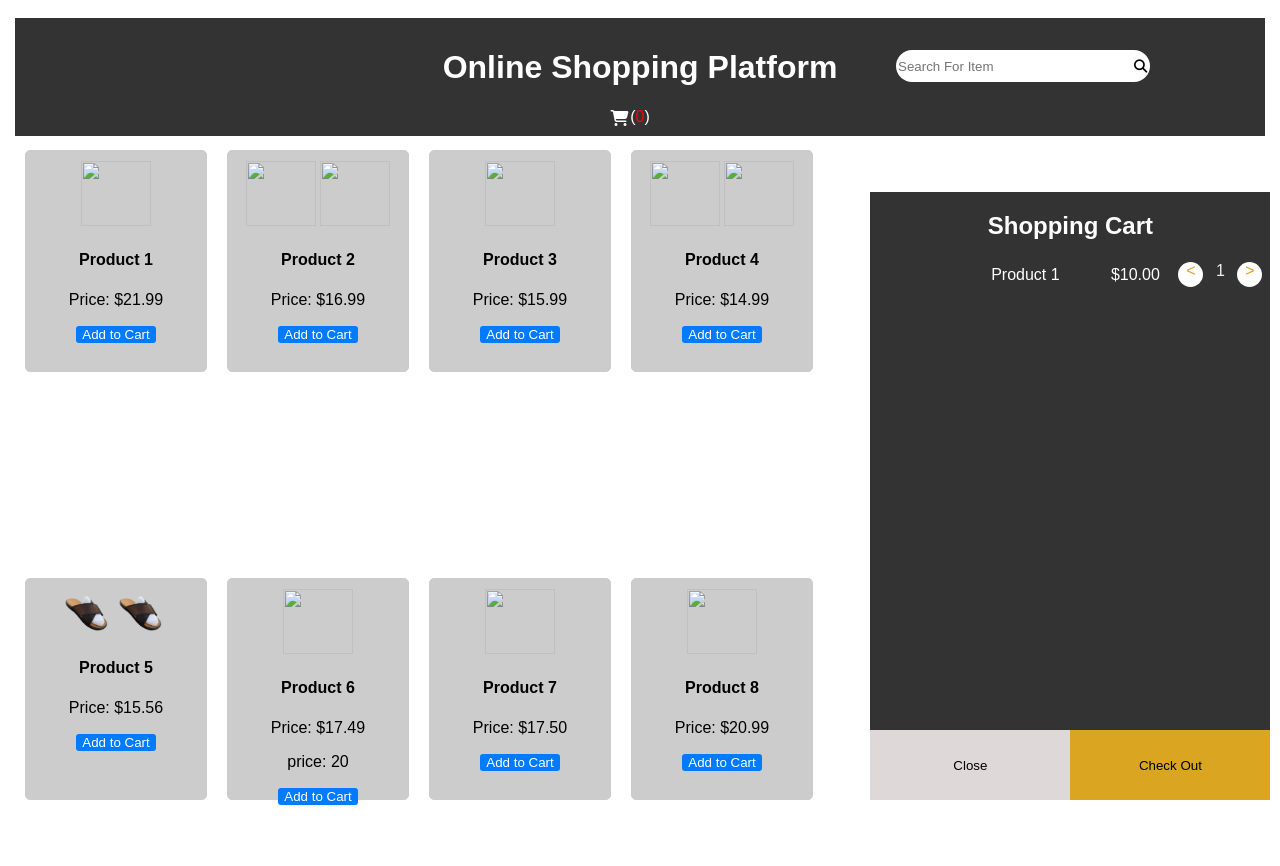
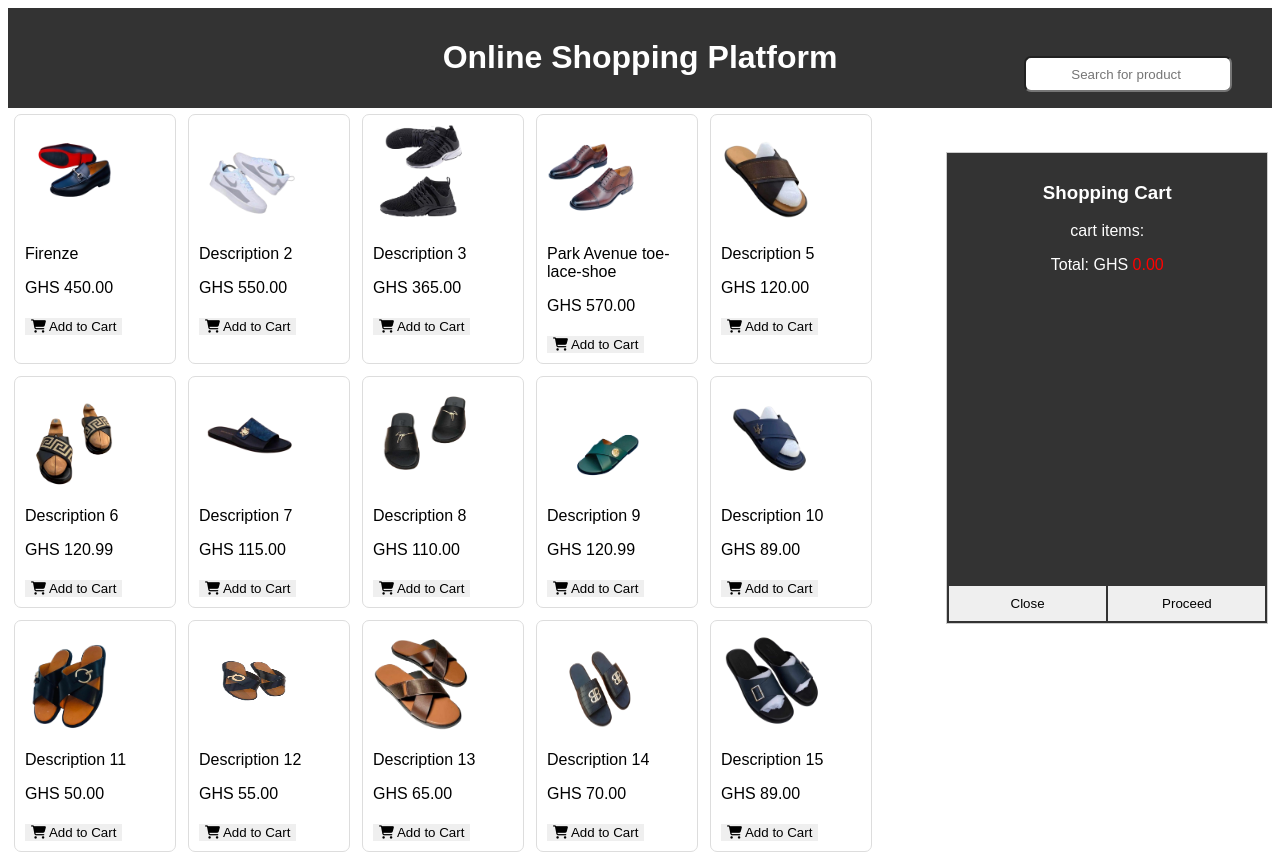
Before and after one commit to joemens25/Online-shopping-platform, a plain HTML site: page cart.html in a window 1280 px wide. Before the commit the page ends 810 px from the top, so only its background shows below. Drawn offline with Linux system fonts and the light colour scheme.

Commit message:
initial commit

```diff
--- a/cart.html
+++ b/cart.html
@@ -1,118 +1,143 @@
+
+
 <!DOCTYPE html>
 <html lang="en">
 <head>
   <meta charset="UTF-8">
   <meta name="viewport" content="width=device-width, initial-scale=1.0">
-    <title>document</title>
+  <title>Online Shopping Platform</title>
 <link rel="stylesheet" href="shoping_cart.css">
 <link rel="stylesheet" href="https://cdnjs.cloudflare.com/ajax/libs/font-awesome/6.7.2/css/all.min.css">
 </head>
-<body class="">
-    <div class="containner">
+<body>
+
     <header>
         <h1>Online Shopping Platform</h1>
-        <nav>
-            <a href="#cart">
-                <div class="cart"><p id="cartIcon"><i class="fa-solid fa-cart-shopping"></i></p> (<span id="cart-count">0</span>)</a> </div>
-        </nav>
     </header>
-    <div class="search">
-        <input class="searchItem" type="text" id="searchBar" placeholder="Search For Item">
-        <button class="btn" id="searchButton"><i class="fa-solid fa-magnifying-glass"></i></button>
-    </div>
-    <main>
-        <div id="productList">
-
-            <div class="products-name">
-            <div class="product1" id="cartItems">
-                <img src="HTML_BIGINNER/CART-PROJECT/shoe4.png"alt="" class="image1">
-                <h4>Product 1</h4>
-                <p>Price: $21.99</p>
-                <button class="add-to-cart">Add to Cart</button>
+    <div class="containner">
+  <div class="product">
+    <img class="image" src="shoe1.png" alt="">
+    <p>Firenze</p>
+    <p>GHS 450.00</p>
+    <button onclick="addToCart('Firenze', 450)"><i class="fa-solid fa-cart-shopping"></i>  Add to Cart</button>
   </div>
 
-            <div class="product2" id="2">
-                <img src="HTML_BIGINNER/CART-PROJECT/slippers5.png" class="image1">
-                <img src="HTML_BIGINNER/CART-PROJECT/slippers5.png" class="image1">
-                <h4>Product 2</h4>
-                <p>Price: $16.99</p>
-                <button class="add-to-cart">Add to Cart</button>
+  <div class="product">
+
+    <img class="image" src="shoe2.png" alt="">
+    <p>Description 2</p>
+    <p>GHS 550.00</p>
+    <button onclick="addToCart('Product 2', 550)"><i class="fa-solid fa-cart-shopping"></i>  Add to Cart</button>
   </div>
 
-            <div class="product2" id="2">
-                <img src="HTML_BIGINNER/CART-PROJECT/slippers4.png" class="image1">
-                <h4>Product 3</h4>
-                <p>Price: $15.99</p>
-                <button class="add-to-cart">Add to Cart</button>
+  <div class="product">
+    <img class="image" src="shoe3.png" alt="">
+    <p>Description 3</p>
+    <p>GHS 365.00</p>
+    <button onclick="addToCart('Product 3', 365)"><i class="fa-solid fa-cart-shopping"></i>  Add to Cart</button>
   </div>
 
-            <div class="product2" id="2">
-                <img src="HTML_BIGINNER/CART-PROJECT/slippers3.png" class="image1">
-                <img src="HTML_BIGINNER/CART-PROJECT/slippers3.png" class="image1">
-                <h4>Product 4</h4>
-                <p>Price: $14.99</p>
-                <button class="add-to-cart">Add to Cart</button>
+  <div class="product">
+    <img class="image" src="shoe4.png" alt="">
+    <p>Park Avenue toe-lace-shoe</p>
+    <p>GHS 570.00</p>
+    <button onclick="addToCart('Park Avenue toe-lace-shoe', 570)"><i class="fa-solid fa-cart-shopping"></i>  Add to Cart</button>
+  </div>
+
+  <div class="product">
+    <img class="image" src="slippers.png" alt="">
+    <p>Description 5</p>
+    <p>GHS 120.00</p>
+    <button onclick="addToCart('Product 5', 120)"><i class="fa-solid fa-cart-shopping"></i>  Add to Cart</button>
   </div>
 </div>
 
-            <div class="products-name2">
-                <div class="product1" data-id="1">
-                    <img src="slippers.png" class="image5">
-                    <img src="slippers.png" class="image5">
-
-                    <h4>Product 5</h4>
-                    <p>Price: $15.56</p>
-                    <button class="add-to-cart">Add to Cart</button>
+<div class="containner">
+  <div class="product">
+    <img class="image" src="slippers2.png" alt="">
+    <p>Description 6</p>
+    <p>GHS 120.99</p>
+    <button onclick="addToCart('Product 6', 120.99)"><i class="fa-solid fa-cart-shopping"></i>  Add to Cart</button>
   </div>
 
-                <div class="product2" data-id="2">
-                    <img src="HTML_BIGINNER/CART-PROJECT/shoe2.png" class="image1">
-                    <h4>Product 6</h4>
-                    <p>Price: $17.49</p>
-                    <p>price: 20</p>
-                    <button class="add-to-cart">Add to Cart</button>
+  <div class="product">
+    <img class="image" src="slippers3.png" alt="">
+    <p>Description 7</p>
+    <p>GHS 115.00</p>
+    <button onclick="addToCart('Product 7', 115)"><i class="fa-solid fa-cart-shopping"></i>  Add to Cart</button>
   </div>
 
-                <div class="product2" data-id="2">
-                    <img src="HTML_BIGINNER/CART-PROJECT/shoe3.png" class="image1">
-                    <h4>Product 7</h4>
-                    <p>Price: $17.50</p>
-                    <button class="add-to-cart">Add to Cart</button>
+  <div class="product">
+    <img class="image" src="slippers4.png" alt="">
+    <p>Description 8</p>
+    <p>GHS 110.00</p>
+    <button onclick="addToCart('Product 8', 110)"><i class="fa-solid fa-cart-shopping"></i>  Add to Cart</button>
   </div>
 
-                <div class="product2" data-id="2">
-                    <img src="shoe1.png" class="image1">
-                    <h4>Product 8</h4>
-                    <p>Price: $20.99</p>
-                    <button class="add-to-cart">Add to Cart</button>
+  <div class="product">
+    <img class="image" src="slippers5.png" alt="">
+    <p>Description 9</p>
+    <p>GHS 120.99</p>
+    <button onclick="addToCart('Product 9', 129)"><i class="fa-solid fa-cart-shopping"></i>  Add to Cart</button>
+  </div>
+
+  <div class="product">
+    <img class="image" src="slippers6.png" alt="">
+    <p>Description 10</p>
+    <p>GHS 89.00</p>
+    <button onclick="addToCart('Product 10', 89)"><i class="fa-solid fa-cart-shopping"></i>  Add to Cart</button>
   </div>
 </div>
 
+
+<div class="containner">
+  <div class="product">
+    <img class="image" src="slippers7.png" alt="">
+    <p>Description 11</p>
+    <p>GHS 50.00</p>
+    <button onclick="addToCart('Product 11', 50)"><i class="fa-solid fa-cart-shopping"></i>  Add to Cart</button>
   </div>
-        </main>
-        <div class="shoppingCart">
-            <h2>Shopping Cart</h2>
-            <div class="listCart">
-                <div class="item">
-                    <div class="image">
-                        <img src="HTML_BIGINNER/CART-PROJECT/shoe4.png" alt="">
+
+  <div class="product">
+    <img class="image" src="slippers8.png" alt="">
+    <p>Description 12</p>
+    <p>GHS 55.00</p>
+    <button onclick="addToCart('Product 12', 55)"><i class="fa-solid fa-cart-shopping"></i>  Add to Cart</button>
   </div>
-                    <div class="name"> Product 1</div>
-                    <div class="totalPrice">$10.00</div>
-                    <div class="quantity">
-                        <span class="minus"><</span>
-                        <span>1</span>
-                        <span class="plus">></span>
+
+  <div class="product">
+    <img class="image" src="slippers9.png" alt="">
+    <p>Description 13</p>
+    <p>GHS 65.00</p>
+    <button onclick="addToCart('Product 13', 65)"><i class="fa-solid fa-cart-shopping"></i>  Add to Cart</button>
+  </div>
+
+  <div class="product">
+    <img class="image" src="slippers10.png" alt="">
+    <p>Description 14</p>
+    <p>GHS 70.00</p>
+    <button onclick="addToCart('Product 14', 70)"><i class="fa-solid fa-cart-shopping"></i>  Add to Cart</button>
+  </div>
+
+  <div class="product">
+    <img class="image" src="slippers11.png" alt="">
+    <p>Description 15</p>
+    <p>GHS 89.00</p>
+    <button onclick="addToCart('Product 15', 89)"><i class="fa-solid fa-cart-shopping"></i>  Add to Cart</button>
   </div>
 </div>
-
-            </div>
+  <div class="shoppingCart">
+    <div class="cart">
+      <h3>Shopping Cart</h3>
+      <div id="cart-items">cart items:</div>
+      <p>Total: GHS <span id="cart-total">0.00</span></p>
       <div class="btn">
-                <button class="close">Close</button>
-                <button class="checkOut">Check Out</button>
+        <button id="close" class="close" onclick="clearCart()">Close</button>
+        <button id="checkout" class="checkOut">Proceed</button>
       </div>
     </div>
   </div>
+ <input type="text" class="search" placeholder="Search for product " id="search-bar" onkeyup="searchProducts()">
   <script src="script.js"></script>
 </body>
 </html>
--- a/script.js
+++ b/script.js
@@ -1,5 +1,68 @@
-function showCart() {
-alert("show item");
+ // JavaScript functionality
+ let cart = {};
+//Adding to the cart
+ function addToCart(product, price) {
+   if (cart[product]) {
+     cart[product].quantity += 1;
+   } else {
+     cart[product] = { price, quantity: 1 };
+   }
+   updateCart();
+ }
+ //Deleting item from cart
+ function deleteFromCart(product) {
+   if (cart[product]) {
+     cart[product].quantity -= 1;
+     if (cart[product].quantity === 0) {
+       delete cart[product];
+     }
+   }
+   updateCart();
+ }
+//update cart display/calculating the total cost
+ function updateCart() {
+   const cartItems = document.getElementById("cart-items");
+   const cartTotal = document.getElementById("cart-total");
+
+   cartItems.innerHTML = "";
+   let total = 0;
+
+   for (const product in cart) {
+     const item = cart[product];
+     total += item.price * item.quantity;
+
+     const div = document.createElement("div");
+     div.className = "cart-item";
+     div.innerHTML = `
+       ${product} - GHS ${item.price.toFixed(2)} x ${item.quantity}
+       <button onclick="deleteFromCart('${product}')">delete</button>`;
+     cartItems.appendChild(div);
+   }
+
+   cartTotal.textContent = total.toFixed(2);
+ }
+
+  //Clear cart or close cart button
+ function clearCart() {
+  cart = {};
+  updateCart();
+ }
+
+ // searching for product or item
+ function searchProducts() {
+  const searchTerm = document.getElementById("search-bar").value.toLowerCase();
+  const products = document.querySelectorAll(".product");
+
+  products.forEach(product => {
+    const productName = product.querySelector("p").innerText.toLowerCase();
+    if (productName.includes(searchTerm)) {
+      product.style.display = "block";
+    } else {
+      product.style.display = "none";
+    }
+  });
 }
-const button = document.getElementById("searchButton");
-button.addEventListener("click", showCart);
+
+function openProceedModal() {
+  alert("proceeding to pay for product....");
+}
--- a/shoping_cart.css
+++ b/shoping_cart.css
@@ -1,192 +1,89 @@
 body {
     font-family: Arial, sans-serif;
+  }
 
-}
-.containner{
-    width: 1250px;
-    max-width: 100vw;
-    margin: auto;
-    text-align: center;
-    padding-top: 10px;
-    transition: 5s;
-}
 header {
     background: #333;
     color: #fff;
     padding: 10px ;
     text-align: center;
 }
-nav a {
-    color: #fff;
-    text-decoration: none;
-}
+
 span{
     color: red;
+}
 
-}
-.cart p{
-    position: absolute;
-    left: 47.7%;
-    top: 94px;
-}
-.products-name{
-    display: flex;
+  .cart{
+    border: 1px solid #ccc;
+    padding: 10px;
+    margin-bottom: 0px;
+    width: 300px;
+    height: 450px;
+    background-color: #333;
+    color: #fff;
+    margin-left: 73.3%;
     text-align: center;
     position: absolute;
-    margin-left: 0%;
-    gap: 0px;
-    top: 140px;
+    top: 19%;
 
+  }
+  .btn{
+
+    position: absolute;
+    bottom: 0.4%;
+    left: 45px;
+    margin: 0px;
+
+  }
+  .close{
+    width: 157px;
+    height: 35px;
+    cursor: pointer;
+    margin-left: -55%;
+
+
+  }
+  .checkOut{
+    width: 157px;
+    height: 35px;
+    cursor: pointer;
+    position: absolute;
+    left: 74%;
+
+  }
+  .containner{
+    display: flex;
+    margin: 0px;
+
+  }
+  .product {
+    border: 1px solid #ddd;
+    padding: 10px;
+    margin-bottom: 10px;
+    width: 140px;
+    border-radius: 7px;
+    margin: 6px;
+
+  }
+  .product button {
+    margin-top: 5px;
+    cursor: pointer;
+  }
+
+.image{
+  width: 100px;
+  height: 100px;
+}
+button{
+  border: none;
 }
 
-.image5{
-    width: 50px;
-    height: 45px;
+.search{
+  width: 200px;
+  height: 30px;
+  border-radius: 7px;
+  position: absolute;
+  top: 7%;
+  left: 80%;
+  text-align: center;
 }
-
-.image1{
-    width: 70px;
-    height: 65px;
-}
-
-
-.add-to-cart {
-    background: #007bff;
-    color: #fff;
-    border: none;
-    cursor: pointer;
-    border-radius: 3px;
-}
-.add-to-cart:hover{
-    background: #7f9bb8;
-}
-
-.products-name2{
-    display: flex;
-    text-align: center;
-    position: absolute;
-    margin-left: 0%;
-    bottom: -10px;
-
-}
-.product1 {
-    border: 1px solid #ccc;
-    padding: 10px;
-    margin: 10px;
-    width: 160px;
-    height: 200px;
-    background-color: #ccc;
-    border-radius: 5px;
-}
-
-.product2 {
-    border: 1px solid #ccc;
-    padding: 10px;
-    margin: 10px;
-    width: 160px;
-    height: 200px;
-    background-color: #ccc;
-    border-radius: 5px;
-}
-.add-to-cart {
-    background: #007bff;
-    color: #fff;
-    border: none;
-    cursor: pointer;
-    border-radius: 3px;
-}
-.add-to-cart:hover{
-    background: #7f9bb8;
-}
-
-.shoppingCart{
-    width: 400px;
-    background-color: #333;
-    color: #fff;
-    position:fixed;
-    top: 24%;
-    left: 68%;
-    bottom: 0;
-    display: grid;
-    grid-template-rows: 70px 1fr 70px;
-    text-align: center;
-    transition: 5s;
-
-}
-.shoppingCart h1{
-    padding: 20px;
-    margin: 0;
-    font-weight: 300;
-}
-.shoppingCart .btn{
-    display: grid;
-    grid-template-columns: repeat(2, 1fr);
-}
-.shoppingCart .btn button{
-    background-color: goldenrod;
-    border: none;
-    font-family: Arial, Helvetica, sans-serif;
-    font-weight: 500;
-    cursor: pointer;
-}
-.shoppingCart .btn .close{
-    background-color: #dfd8d8;
-}
-.shoppingCart .listCart .item img{
-    width: 100%;
-}
-.shoppingCart .listCart .item{
-    display: grid;
-    grid-template-columns: 70px 150px 50px 1fr;
-    gap: 10px;
-    text-align: center;
-    align-items: center;
-}
-.listCart .quantity span{
-    display: inline-block;
-    width: 25px;
-    height: 25px;
-    background-color: #fff;
-    color: goldenrod;
-    border-radius: 50%;
-    cursor: pointer;
-
-}
-.listCart .quantity span:nth-child(2){
-    background-color: transparent;
-    color: #eee;
-}
-
-.listCart .item:nth-child(even){
-    background-color: transparent;
-    color: #eee1;
-}
-.listCart{
-    overflow: auto;
-}
-
-.search .searchItem{
-    width: 250px;
-    height: 30px;
-    position: absolute;
-    top: 50px;
-    left: 70%;
-    text-align: left;
-    background-color: #fff;
-    border: none;
-    border-radius: 25px;
-    border-right: none;
-}
-.search .btn{
-    width: 100px;
-    height: 32px;
-    position: absolute;
-    top: 50px;
-    left: 82.3%;
-    text-align: right;
-    border-left: none;
-    background-color: transparent;
-    border: none;
-    border-radius: 25px;
-    cursor: pointer;
-}
```
Also changed, not shown: shoe1.png (added), shoe2.png (added), shoe3.png (added), shoe4.png (added), slippers10.png (added), slippers11.png (added), slippers12.png (added), slippers13.png (added), slippers2.png (added), slippers3.png (added), slippers4.png (added), slippers5.png (added), slippers6.png (added), slippers7.png (added), 2 more files, 1 other file. Lines whose indentation alone changed are shown as unchanged.
